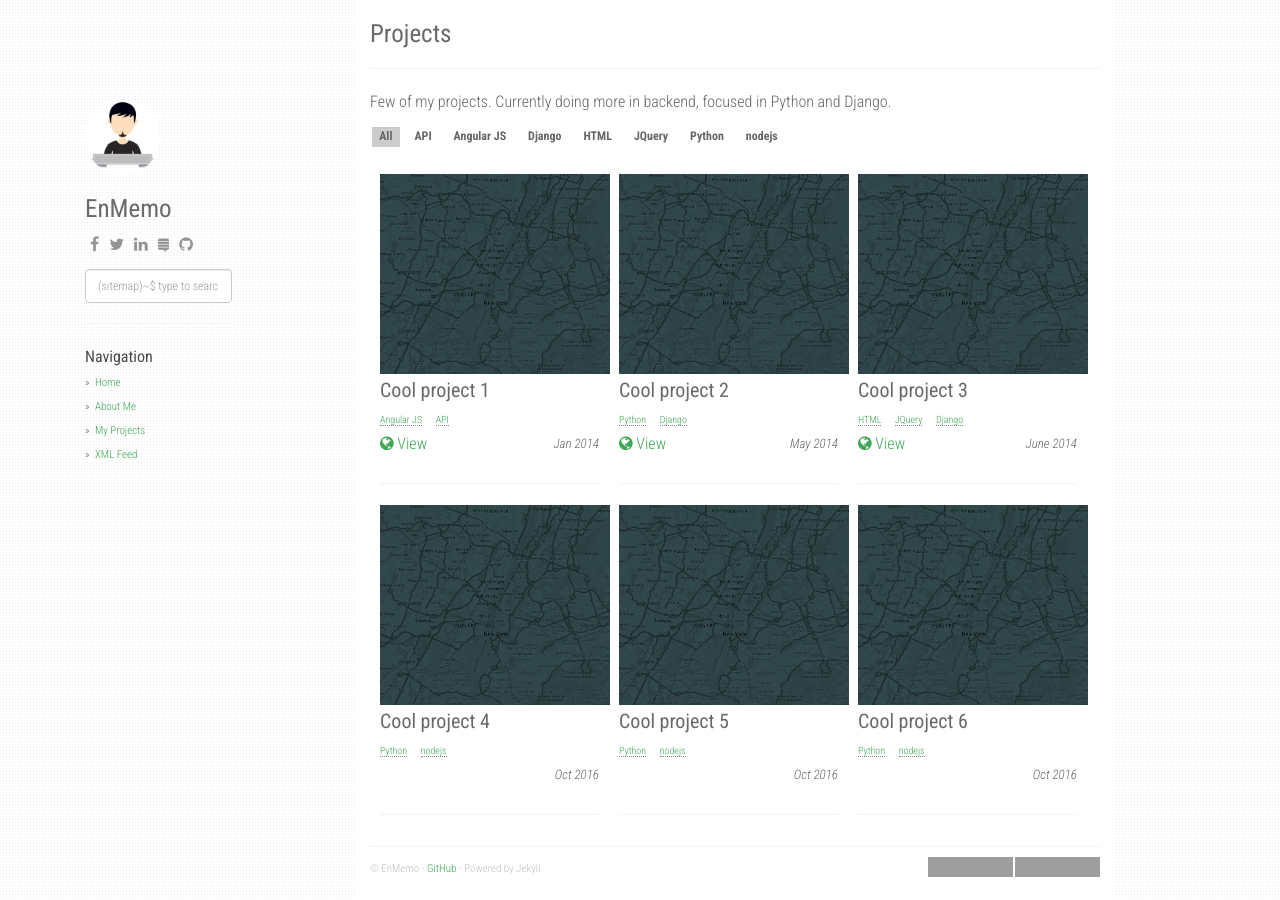
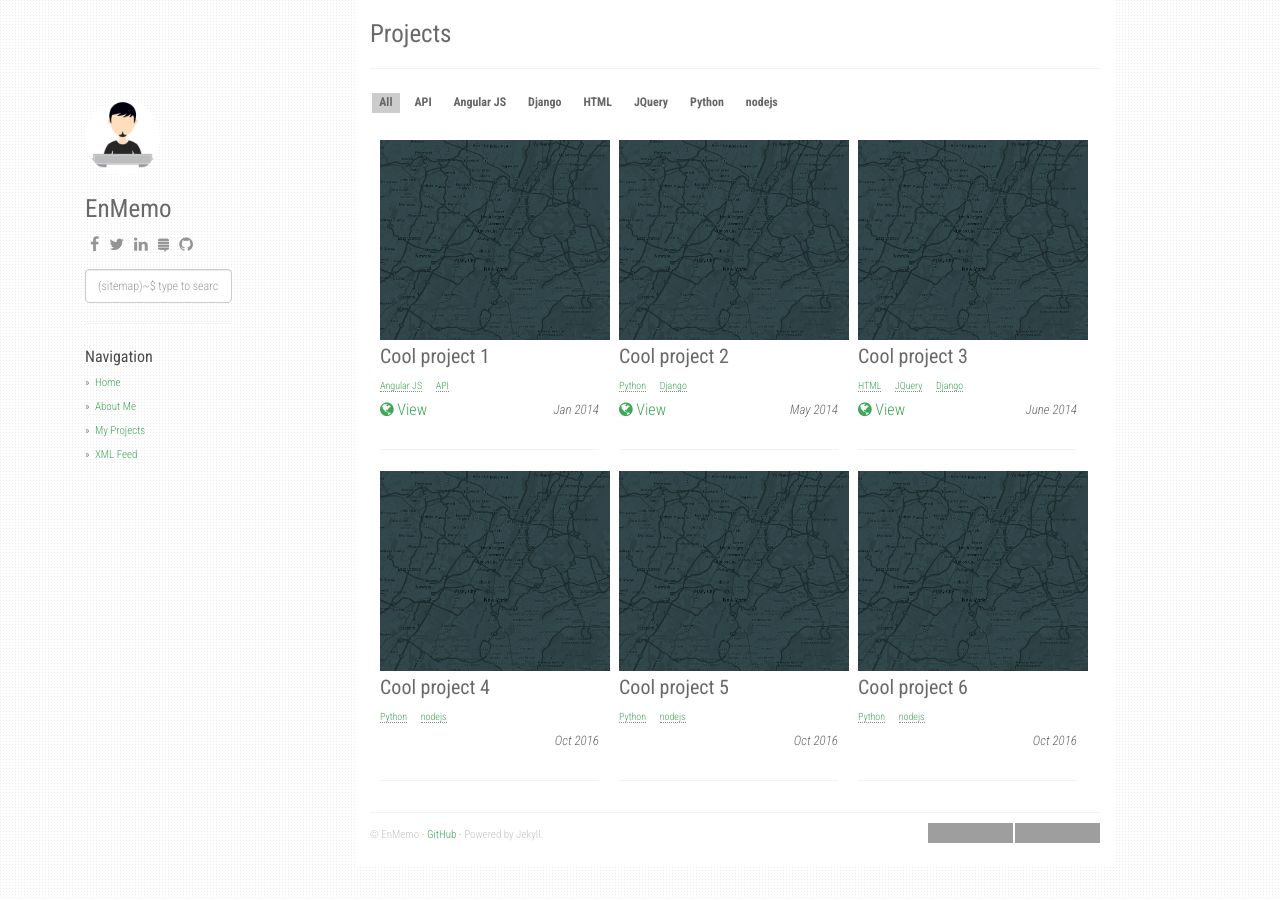
Before and after one commit to EnMemo/EnMemo.github.io, a Jekyll site: the page built from projects.md, in a window 1280 px wide. Built offline with Jekyll 4.4.1, drawn with Linux system fonts in a browser that asks for light colours; nearby versions of some CDN libraries; grey boxes are pictures that could not be loaded.

Commit message:
Update projects.md

```diff
--- a/projects.md
+++ b/projects.md
@@ -3,5 +3,3 @@ layout: project
 title: Projects
 permalink: /projects/
 ---
-
-Few of my projects. Currently doing more in backend, focused in Python and Django.
```
